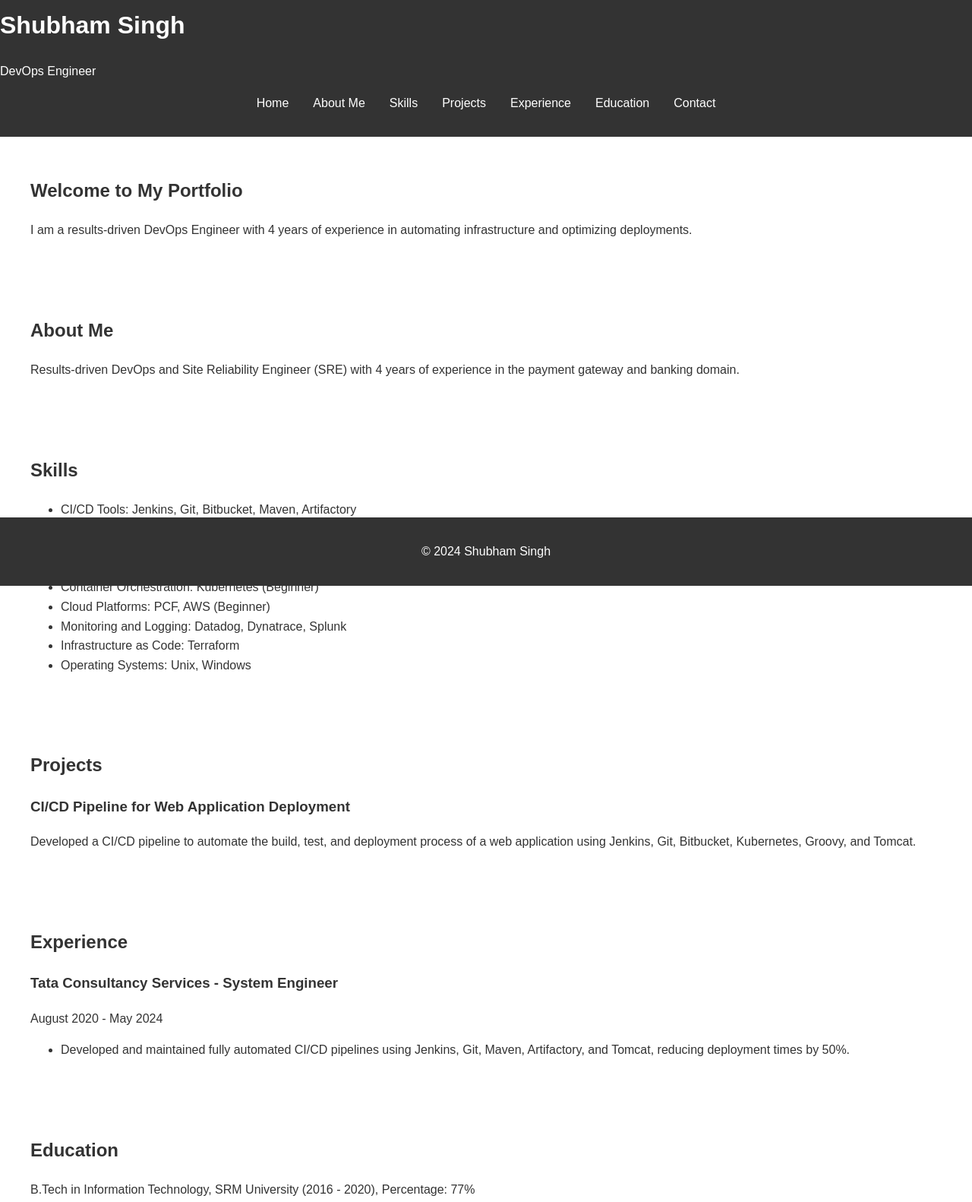
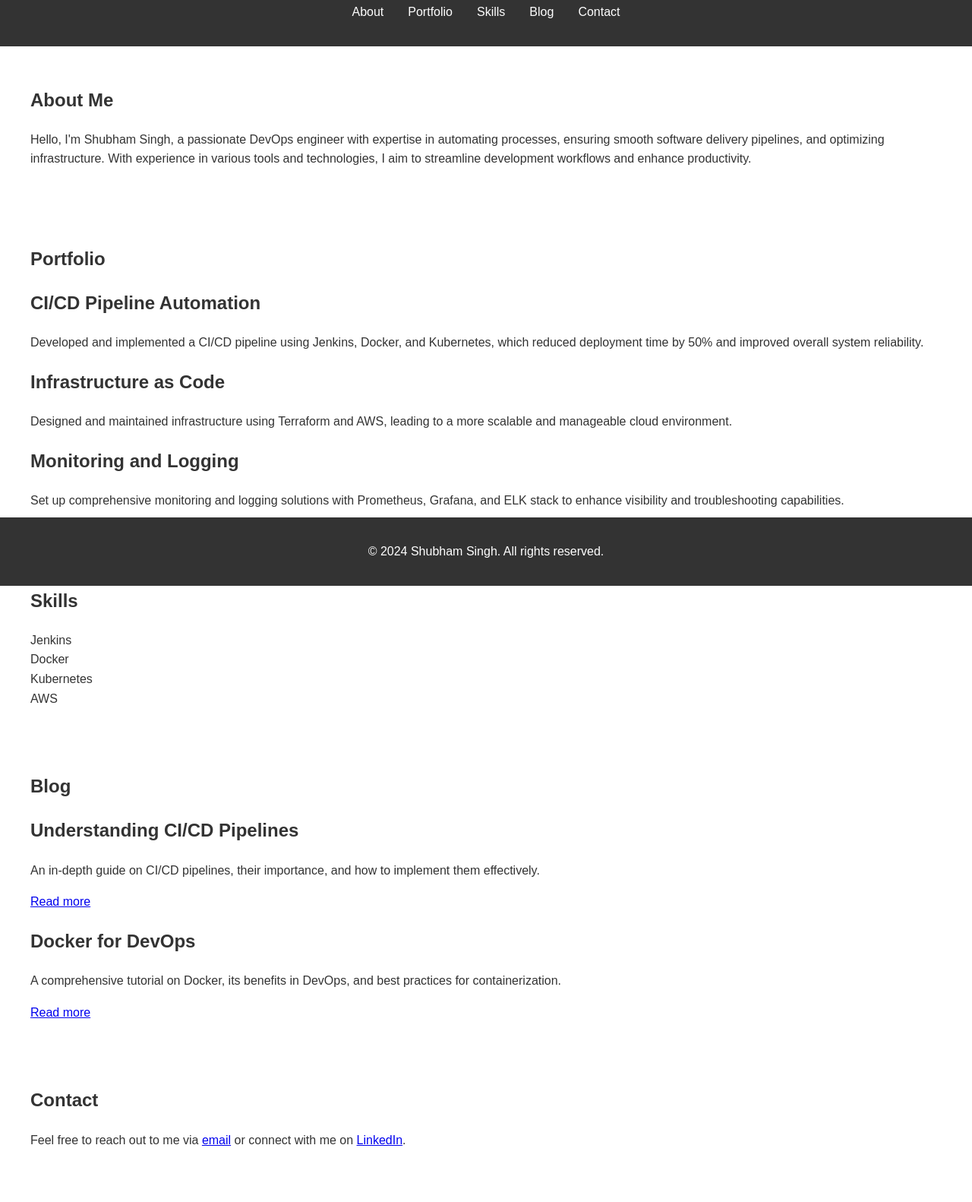
Before and after one commit to shubham04singh/shubham04singh.github.io, a plain HTML site: page index.html in a window 1280 px wide. Shown: the part 29-1611 px from the top of the page at 76% size. After the commit the page ends 1590 px from the top, so only its background shows below. Drawn offline with Linux system fonts and the light colour scheme.

Commit message:
Update index.html

```diff
--- a/index.html
+++ b/index.html
@@ -3,80 +3,84 @@
 <head>
     <meta charset="UTF-8">
     <meta name="viewport" content="width=device-width, initial-scale=1.0">
-    <title>Shubham Singh - DevOps Engineer</title>
     <link rel="stylesheet" href="styles.css">
+    <title>Shubham Singh | DevOps Portfolio</title>
 </head>
 <body>
     <header>
-        <h1>Shubham Singh</h1>
-        <p>DevOps Engineer</p>
         <nav>
             <ul>
-                <li><a href="#home">Home</a></li>
-                <li><a href="#about">About Me</a></li>
+                <li><a href="#about">About</a></li>
+                <li><a href="#portfolio">Portfolio</a></li>
                 <li><a href="#skills">Skills</a></li>
-                <li><a href="#projects">Projects</a></li>
-                <li><a href="#experience">Experience</a></li>
-                <li><a href="#education">Education</a></li>
+                <li><a href="#blog">Blog</a></li>
                 <li><a href="#contact">Contact</a></li>
             </ul>
         </nav>
     </header>
-
-    <section id="home">
-        <h2>Welcome to My Portfolio</h2>
-        <p>I am a results-driven DevOps Engineer with 4 years of experience in automating infrastructure and optimizing deployments.</p>
+    <section id="about">
+        <h1>About Me</h1>
+        <p>Hello, I'm Shubham Singh, a passionate DevOps engineer with expertise in automating processes, ensuring smooth software delivery pipelines, and optimizing infrastructure. With experience in various tools and technologies, I aim to streamline development workflows and enhance productivity.</p>
     </section>
-
-    <section id="about">
-        <h2>About Me</h2>
-        <p>Results-driven DevOps and Site Reliability Engineer (SRE) with 4 years of experience in the payment gateway and banking domain.</p>
+    <section id="portfolio">
+        <h1>Portfolio</h1>
+        <div class="project">
+            <h2>CI/CD Pipeline Automation</h2>
+            <p>Developed and implemented a CI/CD pipeline using Jenkins, Docker, and Kubernetes, which reduced deployment time by 50% and improved overall system reliability.</p>
+        </div>
+        <div class="project">
+            <h2>Infrastructure as Code</h2>
+            <p>Designed and maintained infrastructure using Terraform and AWS, leading to a more scalable and manageable cloud environment.</p>
+        </div>
+        <div class="project">
+            <h2>Monitoring and Logging</h2>
+            <p>Set up comprehensive monitoring and logging solutions with Prometheus, Grafana, and ELK stack to enhance visibility and troubleshooting capabilities.</p>
+        </div>
+        <!-- Add more projects as needed -->
     </section>
-
     <section id="skills">
-        <h2>Skills</h2>
-        <ul>
-            <li>CI/CD Tools: Jenkins, Git, Bitbucket, Maven, Artifactory</li>
-            <li>Configuration Management: Puppet, Chef, Ansible</li>
-            <li>Scripting Languages: Python, Groovy, Bash</li>
-            <li>Containerization: Docker</li>
-            <li>Container Orchestration: Kubernetes (Beginner)</li>
-            <li>Cloud Platforms: PCF, AWS (Beginner)</li>
-            <li>Monitoring and Logging: Datadog, Dynatrace, Splunk</li>
-            <li>Infrastructure as Code: Terraform</li>
-            <li>Operating Systems: Unix, Windows</li>
-        </ul>
+        <h1>Skills</h1>
+        <div class="skills-chart">
+            <div class="skill">
+                <span>Jenkins</span>
+                <div class="skill-bar" style="width: 90%;"></div>
+            </div>
+            <div class="skill">
+                <span>Docker</span>
+                <div class="skill-bar" style="width: 85%;"></div>
+            </div>
+            <div class="skill">
+                <span>Kubernetes</span>
+                <div class="skill-bar" style="width: 80%;"></div>
+            </div>
+            <div class="skill">
+                <span>AWS</span>
+                <div class="skill-bar" style="width: 75%;"></div>
+            </div>
+            <!-- Add more skills as needed -->
+        </div>
     </section>
-
-    <section id="projects">
-        <h2>Projects</h2>
-        <h3>CI/CD Pipeline for Web Application Deployment</h3>
-        <p>Developed a CI/CD pipeline to automate the build, test, and deployment process of a web application using Jenkins, Git, Bitbucket, Kubernetes, Groovy, and Tomcat.</p>
+    <section id="blog">
+        <h1>Blog</h1>
+        <article class="blog-post">
+            <h2>Understanding CI/CD Pipelines</h2>
+            <p>An in-depth guide on CI/CD pipelines, their importance, and how to implement them effectively.</p>
+            <a href="#">Read more</a>
+        </article>
+        <article class="blog-post">
+            <h2>Docker for DevOps</h2>
+            <p>A comprehensive tutorial on Docker, its benefits in DevOps, and best practices for containerization.</p>
+            <a href="#">Read more</a>
+        </article>
+        <!-- Add more blog posts as needed -->
     </section>
-
-    <section id="experience">
-        <h2>Experience</h2>
-        <h3>Tata Consultancy Services - System Engineer</h3>
-        <p>August 2020 - May 2024</p>
-        <ul>
-            <li>Developed and maintained fully automated CI/CD pipelines using Jenkins, Git, Maven, Artifactory, and Tomcat, reducing deployment times by 50%.</li>
-            <!-- Add more points from your resume -->
-        </ul>
+    <section id="contact">
+        <h1>Contact</h1>
+        <p>Feel free to reach out to me via <a href="mailto:your-email@example.com">email</a> or connect with me on <a href="https://www.linkedin.com/in/your-linkedin/">LinkedIn</a>.</p>
     </section>
-
-    <section id="education">
-        <h2>Education</h2>
-        <p>B.Tech in Information Technology, SRM University (2016 - 2020), Percentage: 77%</p>
-    </section>
-
-    <section id="contact">
-        <h2>Contact</h2>
-        <p>Email: subhamsingh04@gmail.com</p>
-        <p>LinkedIn: <a href="https://www.linkedin.com/in/shubham-singh-devops/" target="_blank">linkedin.com/in/shubham-singh-devops</a></p>
-    </section>
-
     <footer>
-        <p>&copy; 2024 Shubham Singh</p>
+        <p>&copy; 2024 Shubham Singh. All rights reserved.</p>
     </footer>
+    <script src="script.js"></script>
 </body>
 </html>
```
